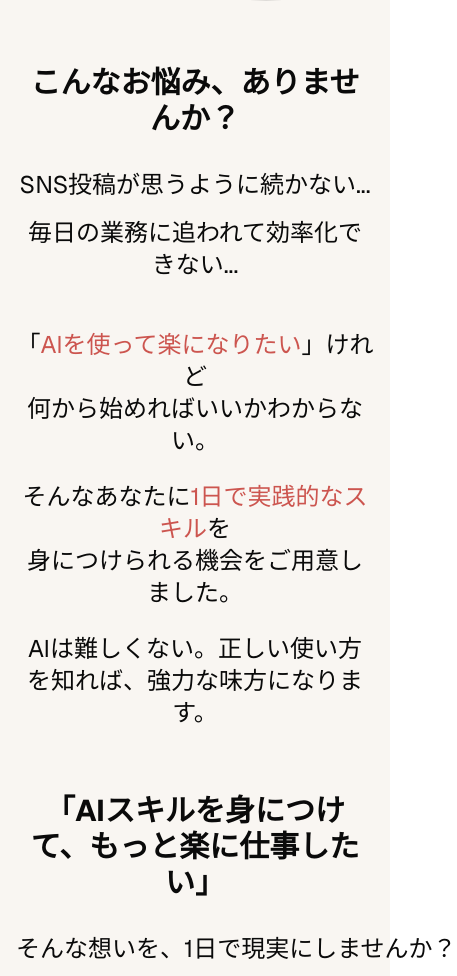
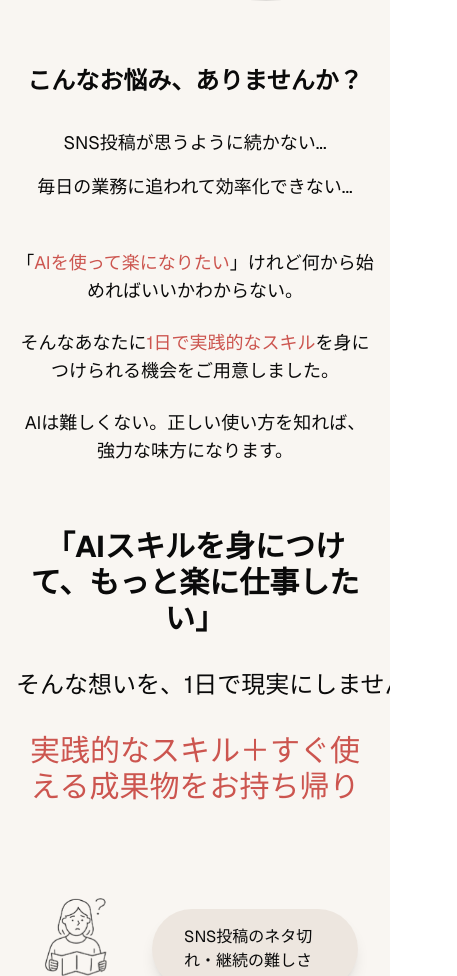
Before and after one commit to NiwaNao/summer-bootcamp.woman, a Next.js app: page / in a window 390 px wide. Shown: the part 1024-2000 px from the top of the page, 457 px wide, since content can reach past the window. Built offline with nearby package versions, Linux system fonts and the light colour scheme.

Commit message:
スマホサイト最適化: 改行とテキストサイズの調整、レスポンシブデザインの改善

```diff
--- a/app/globals.css
+++ b/app/globals.css
@@ -247,5 +247,6 @@
   }
   body {
     @apply bg-background text-foreground;
+    overflow-x: hidden;
   }
 }
--- a/app/layout.tsx
+++ b/app/layout.tsx
@@ -15,8 +15,9 @@ export default function RootLayout({
   children: React.ReactNode
 }>) {
   return (
-    <html lang="en">
+    <html lang="ja">
       <head>
+        <meta name="viewport" content="width=device-width, initial-scale=1.0, maximum-scale=1.0, user-scalable=no" />
         <style>{`
 html {
   font-family: ${GeistSans.style.fontFamily};
@@ -25,7 +26,7 @@ html {
 }
         `}</style>
       </head>
-      <body>{children}</body>
+      <body className="overflow-x-hidden">{children}</body>
     </html>
   )
 }
--- a/app/page.tsx
+++ b/app/page.tsx
@@ -5,12 +5,12 @@ import { ChevronDown, Clock, MapPin, Calendar } from "lucide-react"
 
 export default function TowaBootcampLP() {
   return (
-    <div className="min-h-screen bg-slate-50">
+    <div className="min-h-screen bg-slate-50 overflow-x-hidden">
       {/* Hero Section */}
       <section className="relative min-h-screen text-white overflow-hidden">
         {/* Header */}
         <header className="relative z-20 pt-4 pb-2 md:pt-6 md:pb-4">
-          <div className="container mx-auto px-4">
+          <div className="container mx-auto px-4 max-w-full">
             <div className="flex items-center justify-between">
               {/* TOWA Logo */}
               <div className="text-xl md:text-2xl font-bold text-white">TOWA</div>
@@ -50,7 +50,7 @@ export default function TowaBootcampLP() {
           </h1>
         </div>
 
-        <div className="container mx-auto px-4 py-8 md:py-16 relative z-10 min-h-screen flex items-end md:items-center">
+        <div className="container mx-auto px-4 py-8 md:py-16 relative z-10 min-h-screen flex items-end md:items-center max-w-full">
           <div className="w-full max-w-md mx-auto md:max-w-none md:mx-0 lg:w-1/2 xl:w-2/5 mb-8 md:mb-0">
             {/* Text overlay for better readability */}
             <div className="relative">
@@ -64,14 +64,14 @@ export default function TowaBootcampLP() {
 
                 <p className="text-sm sm:text-base md:text-lg lg:text-xl mb-4 md:mb-8 text-white leading-relaxed text-center md:text-left">
                   <span className="text-amber-200">「AIって難しそう...」</span>そんな不安を1日で解消。
-              <br />
+              <br className="hidden sm:block" />
               SNS運用も業務自動化も、AIと一緒なら驚くほど簡単に。
             </p>
 
                 <div className="text-white px-3 md:px-8 py-2 md:py-4 rounded-full inline-block mb-4 md:mb-8 shadow-2xl text-center w-full md:w-auto" style={{ backgroundColor: '#CC554F' }}>
                   <span className="text-xs sm:text-sm md:text-lg font-bold">
                 選べる2コース！1日で実践スキル＋
-                <br />
+                <br className="hidden sm:block" />
                 すぐ使える成果物を持ち帰り
               </span>
             </div>
@@ -79,7 +79,7 @@ export default function TowaBootcampLP() {
                 <div className="text-base sm:text-lg md:text-2xl lg:text-4xl mb-4 md:mb-8 font-bold leading-tight text-center md:text-left">
                   <span className="text-amber-200">「AIって難しそう...」</span>
               <span className="text-white">から</span>
-              <br />
+              <br className="hidden sm:block" />
                   <span className="text-amber-200">「AIって便利！」</span>
               <span className="text-white">へ</span>
             </div>
@@ -88,7 +88,7 @@ export default function TowaBootcampLP() {
                   <span className="text-amber-200 font-bold">初心者歓迎</span>×
                   <span className="text-amber-200 font-bold">超少人数制</span>×
                   <span className="text-amber-200 font-bold">講師2名体制</span>
-              <br />
+              <br className="hidden sm:block" />
               札幌の夏、1日でAIスキルを味方につけよう
             </p>
 
@@ -113,28 +113,28 @@ export default function TowaBootcampLP() {
       </section>
 
       {/* Problem Section */}
-      <section className="py-24" style={{ backgroundColor: '#F9F6F2' }}>
-        <div className="container mx-auto px-4">
+      <section className="py-24 overflow-hidden" style={{ backgroundColor: '#F9F6F2' }}>
+        <div className="container mx-auto px-4 max-w-full">
           <div className="text-center mb-16">
             <div className="inline-block">
               <svg width="300" height="30" viewBox="0 0 300 30" className="mb-12 animate-pulse">
                 <path d="M15 15 Q75 7.5 150 15 T285 15" stroke="#333" strokeWidth="3" fill="none" />
               </svg>
             </div>
-            <h2 className="text-3xl font-bold mb-8 animate-fade-in">こんなお悩み、ありませんか？</h2>
-            <p className="text-2xl mb-4 animate-slide-up">SNS投稿が思うように続かない...</p>
-            <p className="text-2xl mb-12 animate-slide-up">毎日の業務に追われて効率化できない...</p>
-            <p className="text-2xl mb-6 animate-slide-up">
+            <h2 className="text-2xl sm:text-3xl font-bold mb-8 animate-fade-in">こんなお悩み、ありませんか？</h2>
+            <p className="text-lg sm:text-2xl mb-4 animate-slide-up">SNS投稿が思うように続かない...</p>
+            <p className="text-lg sm:text-2xl mb-12 animate-slide-up">毎日の業務に追われて効率化できない...</p>
+            <p className="text-lg sm:text-2xl mb-6 animate-slide-up">
               「<span style={{ color: '#CC554F' }}>AIを使って楽になりたい</span>」けれど
-              <br />
+              <br className="hidden sm:block" />
               何から始めればいいかわからない。
             </p>
-            <p className="text-2xl mb-6 animate-slide-up">
+            <p className="text-lg sm:text-2xl mb-6 animate-slide-up">
               そんなあなたに<span style={{ color: '#CC554F' }}>1日で実践的なスキル</span>を
-              <br />
+              <br className="hidden sm:block" />
               身につけられる機会をご用意しました。
             </p>
-            <p className="text-2xl animate-slide-up">AIは難しくない。正しい使い方を知れば、強力な味方になります。</p>
+            <p className="text-lg sm:text-2xl animate-slide-up">AIは難しくない。正しい使い方を知れば、強力な味方になります。</p>
           </div>
 
           <div className="text-center mb-20">
@@ -143,21 +143,21 @@ export default function TowaBootcampLP() {
             <p className="text-3xl mb-16 animate-slide-up" style={{ color: '#CC554F' }}>実践的なスキル＋すぐ使える成果物をお持ち帰り</p>
           </div>
 
-          <div className="grid md:grid-cols-2 gap-12 max-w-5xl mx-auto">
+          <div className="grid md:grid-cols-2 gap-6 sm:gap-12 max-w-5xl mx-auto">
             <div className="flex items-center gap-6 transform hover:scale-105 transition-all duration-300 hover:shadow-xl rounded-2xl p-4 group">
               <div className="w-24 h-24 transform group-hover:rotate-12 transition-transform duration-300">
                 <Image src="/images/1.png" alt="SNS投稿のネタ切れ" width={96} height={96} className="animate-bounce-slow" />
               </div>
-              <div className="rounded-full px-8 py-4 flex-1 text-lg transform group-hover:scale-105 transition-all duration-300 shadow-lg hover:shadow-2xl" style={{ backgroundColor: '#EDE6DF' }}>SNS投稿のネタ切れ・継続の難しさ</div>
+              <div className="rounded-full px-8 py-4 flex-1 text-base sm:text-lg transform group-hover:scale-105 transition-all duration-300 shadow-lg hover:shadow-2xl" style={{ backgroundColor: '#EDE6DF' }}>SNS投稿のネタ切れ・継続の難しさ</div>
             </div>
 
             <div className="flex items-center gap-6 transform hover:scale-105 transition-all duration-300 hover:shadow-xl rounded-2xl p-4 group">
               <div className="w-24 h-24 transform group-hover:rotate-12 transition-transform duration-300">
                 <Image src="/images/2.png" alt="手作業での業務管理・スケジュール調整の負担" width={96} height={96} className="animate-bounce-slow" />
               </div>
-              <div className="rounded-full px-8 py-4 flex-1 text-lg transform group-hover:scale-105 transition-all duration-300 shadow-lg hover:shadow-2xl" style={{ backgroundColor: '#EDE6DF' }}>
+              <div className="rounded-full px-8 py-4 flex-1 text-base sm:text-lg transform group-hover:scale-105 transition-all duration-300 shadow-lg hover:shadow-2xl" style={{ backgroundColor: '#EDE6DF' }}>
                 手作業での業務管理・
-                <br />
+                <br className="hidden sm:block" />
                 スケジュール調整の負担
               </div>
             </div>
@@ -166,9 +166,9 @@ export default function TowaBootcampLP() {
               <div className="w-24 h-24 transform group-hover:rotate-12 transition-transform duration-300">
                 <Image src="/images/4.png" alt="AIツールはあるけれど、効果的な使い方がわからない" width={96} height={96} className="animate-bounce-slow" />
               </div>
-              <div className="rounded-full px-8 py-4 flex-1 text-lg transform group-hover:scale-105 transition-all duration-300 shadow-lg hover:shadow-2xl" style={{ backgroundColor: '#EDE6DF' }}>
+              <div className="rounded-full px-8 py-4 flex-1 text-base sm:text-lg transform group-hover:scale-105 transition-all duration-300 shadow-lg hover:shadow-2xl" style={{ backgroundColor: '#EDE6DF' }}>
                 AIツールはあるけれど、
-                <br />
+                <br className="hidden sm:block" />
                 効果的な使い方がわからない
               </div>
             </div>
@@ -177,9 +177,9 @@ export default function TowaBootcampLP() {
               <div className="w-24 h-24 transform group-hover:rotate-12 transition-transform duration-300">
                 <Image src="/images/5.png" alt="学習時間が取れず、いつまでも非効率なまま" width={96} height={96} className="animate-bounce-slow" />
               </div>
-              <div className="rounded-full px-8 py-4 flex-1 text-lg transform group-hover:scale-105 transition-all duration-300 shadow-lg hover:shadow-2xl" style={{ backgroundColor: '#EDE6DF' }}>
+              <div className="rounded-full px-8 py-4 flex-1 text-base sm:text-lg transform group-hover:scale-105 transition-all duration-300 shadow-lg hover:shadow-2xl" style={{ backgroundColor: '#EDE6DF' }}>
                 学習時間が取れず、
-                <br />
+                <br className="hidden sm:block" />
                 いつまでも非効率なまま
               </div>
             </div>
@@ -194,8 +194,8 @@ export default function TowaBootcampLP() {
       </section>
 
       {/* Target Audience */}
-      <section className="py-16" style={{ backgroundColor: '#f0eae5' }}>
-        <div className="container mx-auto px-4">
+      <section className="py-16 overflow-hidden" style={{ backgroundColor: '#f0eae5' }}>
+        <div className="container mx-auto px-4 max-w-full">
           <div className="text-center mb-12">
             <svg width="200" height="20" viewBox="0 0 200 20" className="mb-8 mx-auto animate-pulse">
               <path d="M10 10 Q50 5 100 10 T190 10" stroke="#333" strokeWidth="2" fill="none" />
@@ -227,8 +227,8 @@ export default function TowaBootcampLP() {
       </section>
 
       {/* Two Course Options */}
-      <section id="course-details" className="py-16" style={{ backgroundColor: '#F9F6F2' }}>
-        <div className="container mx-auto px-4">
+      <section id="course-details" className="py-16 overflow-hidden" style={{ backgroundColor: '#F9F6F2' }}>
+        <div className="container mx-auto px-4 max-w-full">
           <div className="text-center mb-12">
             <h2 className="text-3xl font-bold mb-6 animate-fade-in">選べる2つの実践講座</h2>
             <p className="text-xl mb-6 animate-slide-up" style={{ color: '#CC554F' }}>1日で、未来の"仕事効率化"が手に入る</p>
@@ -338,6 +338,9 @@ export default function TowaBootcampLP() {
                 width={200}
                 height={200}
                 className="mx-auto mb-4 animate-float"
+                onError={(e) => {
+                  console.error('Image failed to load:', e);
+                }}
               />
               <h4 className="text-xl font-bold mb-2 animate-fade-in">投稿テーマテンプレート集</h4>
               <p className="text-lg animate-slide-up">もう投稿ネタに困らないテーマテンプレート</p>
@@ -352,6 +355,9 @@ export default function TowaBootcampLP() {
                 width={200}
                 height={200}
                 className="mx-auto mb-4 animate-float"
+                onError={(e) => {
+                  console.error('Image failed to load:', e);
+                }}
               />
               <h4 className="text-xl font-bold mb-2 animate-fade-in">Canva AI活用マニュアル</h4>
               <p className="text-lg animate-slide-up">画像・投稿文を一括作成する実践的手順書</p>
@@ -366,11 +372,14 @@ export default function TowaBootcampLP() {
           <Card className="card-hover">
             <CardContent className="p-6 text-center">
                                       <Image
-                src="/images/Prompt.png"
+                          src="/images/prompt.png"
                           alt="自動化プロンプト集"
                           width={200}
                           height={200}
                           className="mx-auto mb-4 animate-float"
+                          onError={(e) => {
+                            console.error('Image failed to load:', e);
+                          }}
                         />
               <h4 className="text-xl font-bold mb-2 animate-fade-in">自動化プロンプト集</h4>
               <p className="text-lg animate-slide-up">コピペで使える業務自動化プロンプト</p>
@@ -385,6 +394,9 @@ export default function TowaBootcampLP() {
                 width={200}
                 height={200}
                 className="mx-auto mb-4 animate-float"
+                onError={(e) => {
+                  console.error('Image failed to load:', e);
+                }}
               />
               <h4 className="text-xl font-bold mb-2 animate-fade-in">あなた専用自動化システム</h4>
               <p className="text-lg animate-slide-up">フォーム連携・スケジュール管理の自動化システム</p>
@@ -426,8 +438,8 @@ export default function TowaBootcampLP() {
       </section>
 
       {/* Value Proposition */}
-      <section className="py-12" style={{ backgroundColor: '#F9F6F2' }}>
-        <div className="container mx-auto px-4">
+      <section className="py-12 overflow-hidden" style={{ backgroundColor: '#F9F6F2' }}>
+        <div className="container mx-auto px-4 max-w-full">
           <div className="text-center mb-8">
             <h2 className="text-3xl font-bold mb-6">価値以上の価値を、この1日で。</h2>
             <p className="text-xl">なぜ、この講座が最高の自己投資になるのか？その理由を様々な角度からご説明します。</p>
@@ -510,7 +522,7 @@ export default function TowaBootcampLP() {
             <div className="max-w-4xl mx-auto space-y-4">
               <p className="text-xl leading-relaxed">
                 本来なら、それぞれ別々に学び、外注すれば<span className="font-bold" style={{ color: '#c7564f' }}>20万円以上</span>かかる内容を、
-              <br />
+              <br className="hidden sm:block" />
                 今回は「1日であなたの仕事・活動を効率化する仕組みを一気に構築」というテーマで、すべてセットでご提供します。
               </p>
 
@@ -520,7 +532,7 @@ export default function TowaBootcampLP() {
 
               <p className="text-xl leading-relaxed">
                 業務効率化やSNS運用、AIスキルを短期間で身につけたい方、
-              <br />
+              <br className="hidden sm:block" />
                 副業・自営業に踏み出す方にこそ受けてほしい、<span className="font-bold text-xl" style={{ color: '#c7564f' }}>未来への投資になる1日です。</span>
             </p>
           </div>
@@ -529,8 +541,8 @@ export default function TowaBootcampLP() {
       </section>
 
       {/* Schedule & Pricing */}
-      <section className="py-16 bg-slate-100">
-        <div className="container mx-auto px-4">
+      <section className="py-16 bg-slate-100 overflow-hidden">
+        <div className="container mx-auto px-4 max-w-full">
 
 
           {/* Pricing Cards */}
@@ -789,8 +801,8 @@ export default function TowaBootcampLP() {
       </section>
 
       {/* FAQ */}
-      <section className="py-16 bg-white">
-        <div className="container mx-auto px-4">
+      <section className="py-16 bg-white overflow-hidden">
+        <div className="container mx-auto px-4 max-w-full">
           <h2 className="text-3xl font-bold text-center mb-12">よくある質問</h2>
 
           <div className="max-w-4xl mx-auto space-y-4">
@@ -847,8 +859,8 @@ export default function TowaBootcampLP() {
       </section>
 
       {/* Company Info */}
-      <section className="py-16 bg-slate-100">
-        <div className="container mx-auto px-4">
+      <section className="py-16 bg-slate-100 overflow-hidden">
+        <div className="container mx-auto px-4 max-w-full">
           <Card className="max-w-4xl mx-auto">
             <CardContent className="p-8">
               <h2 className="text-2xl font-bold text-center mb-8">TOWAの想い ー "好き"と"AIスキル"で、伴走する</h2>
@@ -880,8 +892,8 @@ export default function TowaBootcampLP() {
       </section>
 
       {/* Final CTA */}
-      <section className="py-16 bg-slate-50">
-        <div className="container mx-auto px-4">
+      <section className="py-16 bg-slate-50 overflow-hidden">
+        <div className="container mx-auto px-4 max-w-full">
           <div className="text-center mb-12">
             <h2 className="text-3xl font-bold mb-4 animate-fade-in" style={{ color: '#CC554F' }}>
               この夏、あなたの"できる"をブートキャンプで加速しませんか？
@@ -940,7 +952,7 @@ export default function TowaBootcampLP() {
 
       {/* Footer */}
       <footer className="bg-slate-800 text-gray-300 py-12">
-        <div className="container mx-auto px-4">
+        <div className="container mx-auto px-4 max-w-full">
           <div className="grid md:grid-cols-2 gap-8 mb-8">
             {/* Left side - Company Info */}
             <div className="animate-fade-in">
```
Also changed, not shown: next.config.mjs (+7 -0 lines). Lines whose indentation alone changed are shown as unchanged.
